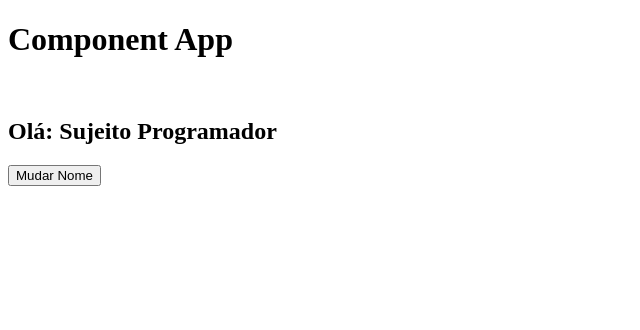
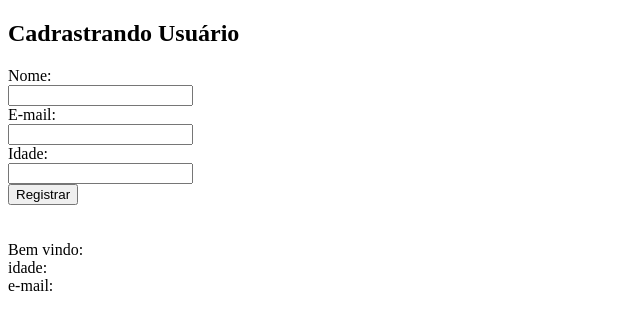
Before and after one commit to Brunocs1991/primeiro-app, a React (Create React App) app: page / in a window 1280 px wide. Shown: the top 330 px of the page, without its empty margins (0-640 px from the left). Built offline with nearby package versions, Linux system fonts and the light colour scheme.

Commit message:
Manipulando Form

```diff
--- a/src/App.js
+++ b/src/App.js
@@ -2,20 +2,54 @@ import {useState} from "react";
 
 function App() {
 
-    const [nome, setNome] = useState('Sujeito Programador')
+    const [nome, setNome] = useState("");
+    const [email, setEmail] = useState("");
+    const [idade, setIdade] = useState("");
 
-    function handlerCheckName(nome){
-        setNome(nome)
+    const [user, setUser] = useState({name: "", email: "", age: ""});
+
+    function handlerRegister(e) {
+        e.preventDefault();
+        setUser({name: nome, email: email, age: idade});
     }
 
     return (
         <div>
-            <h1>Component App</h1>
+            <h2>Cadrastrando Usuário</h2>
+            <form onSubmit={handlerRegister}>
+                <label> Nome: <br/> </label>
+                <input
+                    type="text"
+                    name="name"
+                    value={nome}
+                    onChange={(e) => setNome(e.target.value)}/>
+                <br/>
+                <label> E-mail: <br/></label>
+                <input
+                    type="email"
+                    name="email"
+                    value={email}
+                    onChange={(e) => setEmail(e.target.value)}
+                /><br/>
+                <label> Idade: <br/>
+                </label>
+                <input
+                    type="number"
+                    name="age"
+                    value={idade}
+                    onChange={(e) => setIdade(e.target.value)}
+                /><br/>
+                <button type={"submit"}>Registrar</button>
+            </form>
+
             <br/>
-            <h2>Olá: {nome}</h2>
-            <button onClick={() => handlerCheckName("Bruno Costa")}>
-                Mudar Nome
-            </button>
+            <br/>
+
+            <div>
+                <span>Bem vindo: {user.name}</span><br/>
+                <span>idade: {user.age}</span><br/>
+                <span>e-mail: {user.email}</span><br/>
+            </div>
         </div>
     );
 }
```
